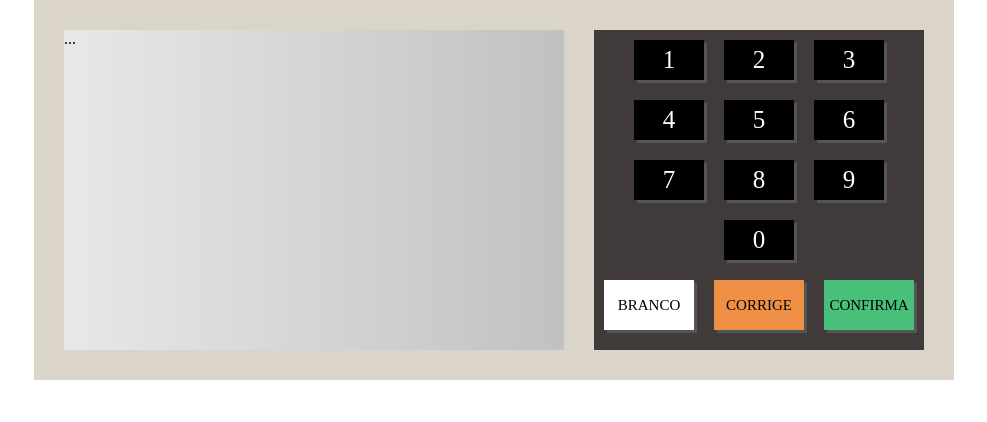
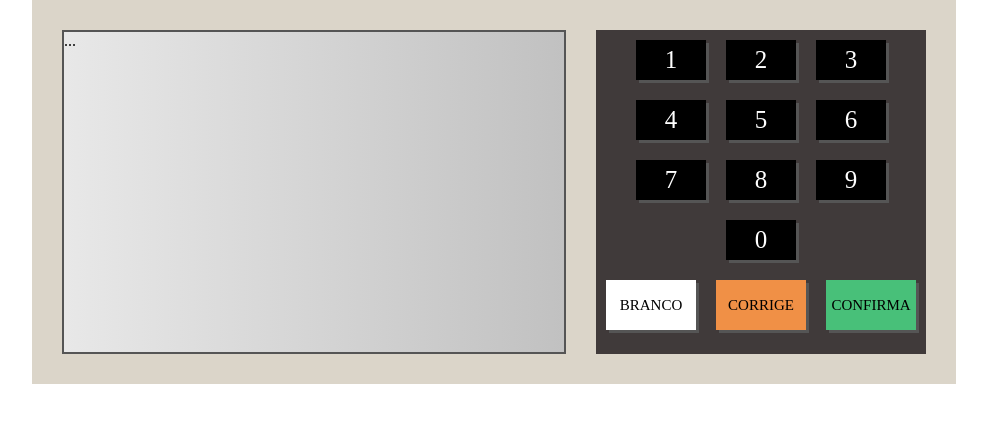
Before and after one commit to wferreiracosta/projetos-javascript, a plain HTML site: page urna-eletronica/index.html in a window 1280 px wide. Shown: the whole page, without its empty margins (146-1133 px from the left). Drawn offline with Linux system fonts and the light colour scheme.

Commit message:
Adicionado borda na tela

```diff
--- a/urna-eletronica/style.css
+++ b/urna-eletronica/style.css
@@ -15,6 +15,7 @@ body {
     width: 500px;
     height: 320px;
     background: linear-gradient(to right, #e8e8e8, #c1c1c1);
+    border: 2px solid #555;
 }
 
 .teclado {
```
